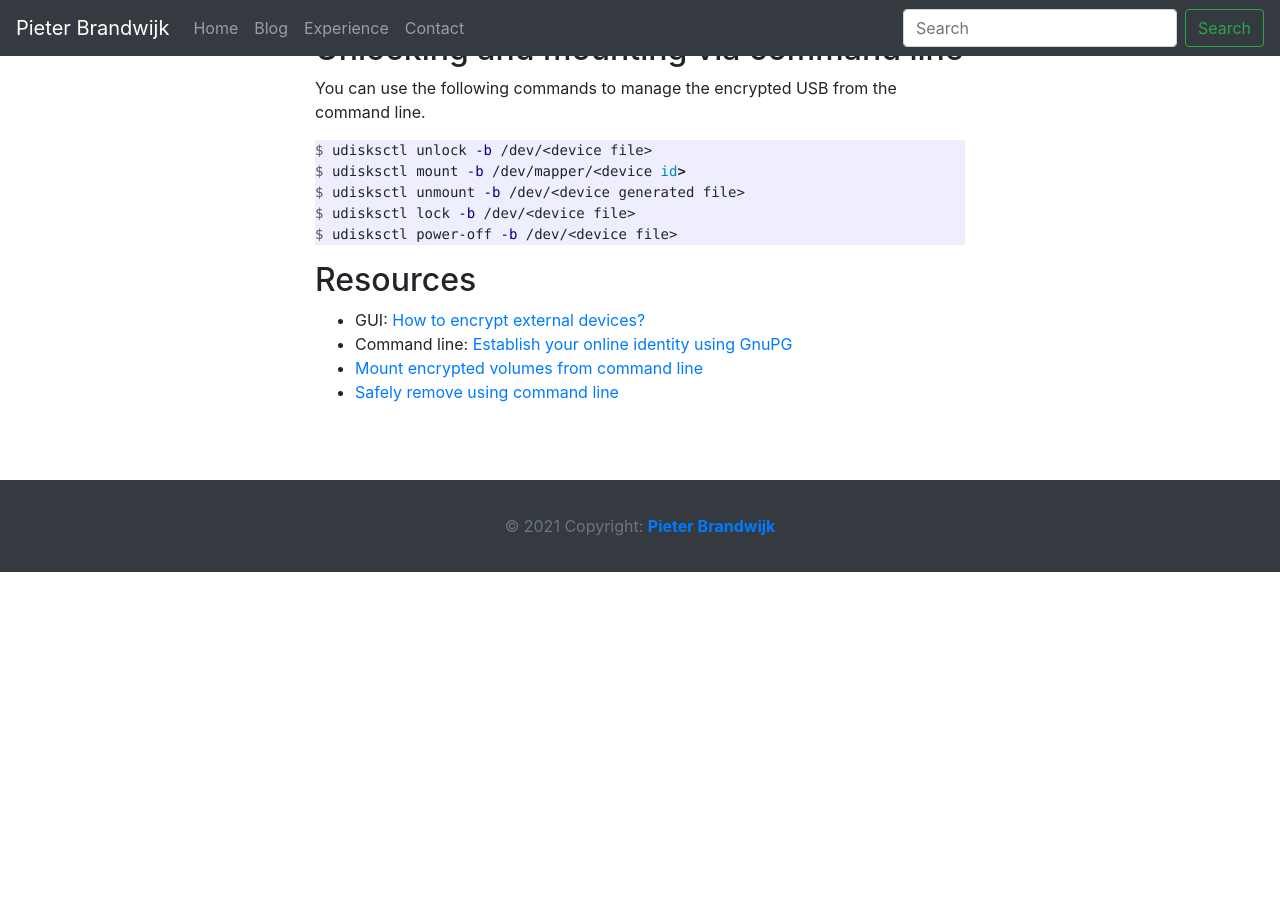
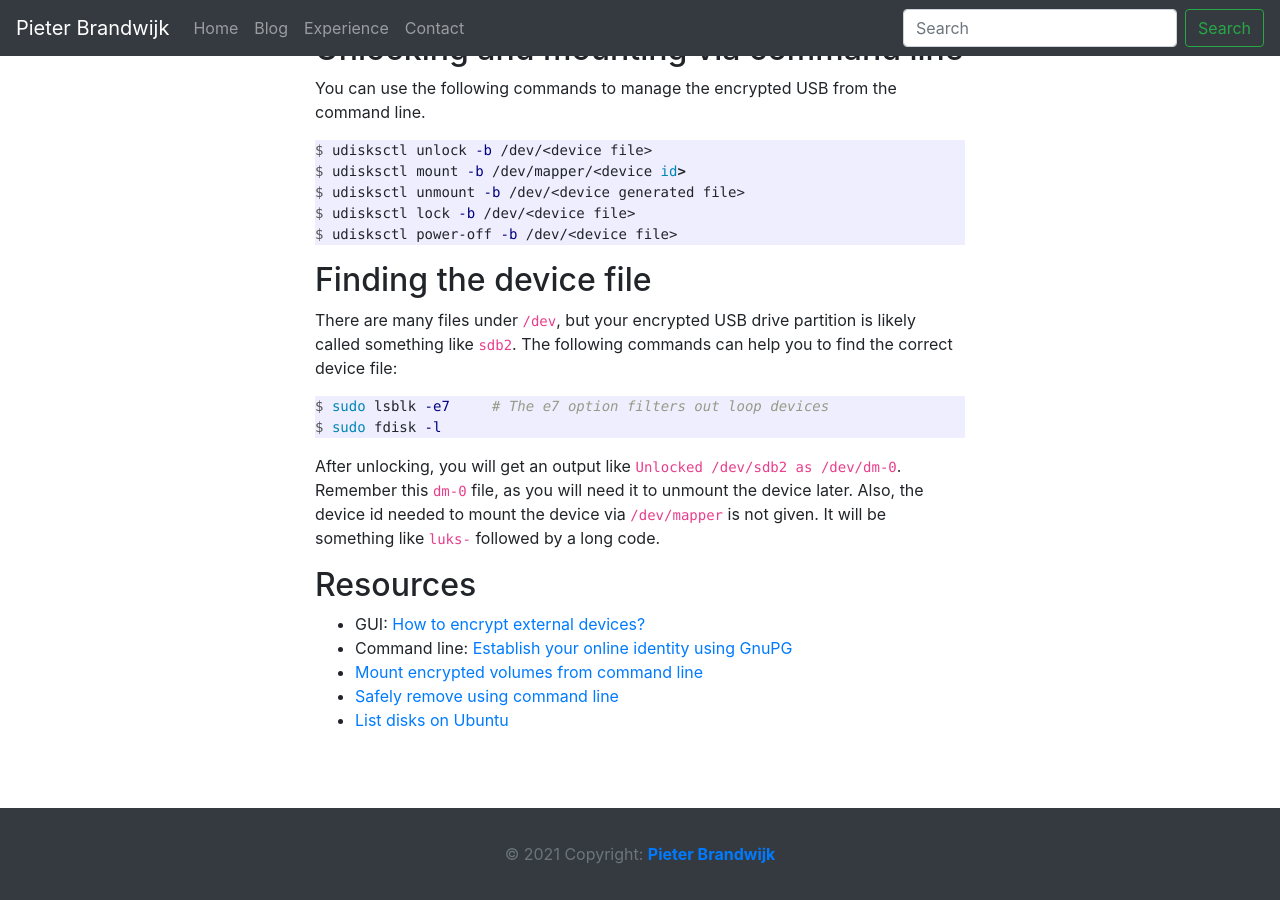
Before and after one commit to pbrandwijk/pbrandwijk.github.io, a Jekyll site: the page built from _posts/2018-05-17-usb-drive-encryption.md, in a window 1280 px wide and 900 px high, scrolled down 543 px. Built offline with Jekyll 4.4.1, drawn with Linux system fonts in a browser that asks for light colours; nearby versions of some CDN libraries; comment, search, counter and statistics services are not loaded; before the commit the page ends 1115 px from its top, so only the background shows below that.

Commit message:
Update post

````diff
--- a/_posts/2018-05-17-usb-drive-encryption.md
+++ b/_posts/2018-05-17-usb-drive-encryption.md
@@ -25,13 +25,25 @@ $ udisksctl lock -b /dev/<device file>
 $ udisksctl power-off -b /dev/<device file>
 ```
 
+## Finding the device file
+There are many files under `/dev`, but your encrypted USB drive partition is likely called something like `sdb2`. The following commands can help you to find the correct device file:
+
+```console
+$ sudo lsblk -e7     # The e7 option filters out loop devices
+$ sudo fdisk -l
+```
+
+After unlocking, you will get an output like `Unlocked /dev/sdb2 as /dev/dm-0`. Remember this `dm-0` file, as you will need it to unmount the device later. Also, the device id needed to mount the device via `/dev/mapper` is not given. It will be something like `luks-` followed by a long code.
+
 ## Resources
 - GUI: [How to encrypt external devices?][askubuntu]
 - Command line: [Establish your online identity using GnuPG][saminiir]
 - [Mount encrypted volumes from command line][askubuntu2]
 - [Safely remove using command line][askubuntu3]
+- [List disks on Ubuntu][linuxhint]
 
 [askubuntu]: https://askubuntu.com/questions/500981/how-to-encrypt-external-devices
 [askubuntu2]: https://askubuntu.com/questions/63594/mount-encrypted-volumes-from-command-line
 [askubuntu3]: https://askubuntu.com/questions/381108/safely-remove-using-command-line
 [saminiir]: http://www.saminiir.com/establish-cryptographic-identity-using-gnupg/
+[linuxhint]: https://linuxhint.com/list_disks_ubuntu/
````
